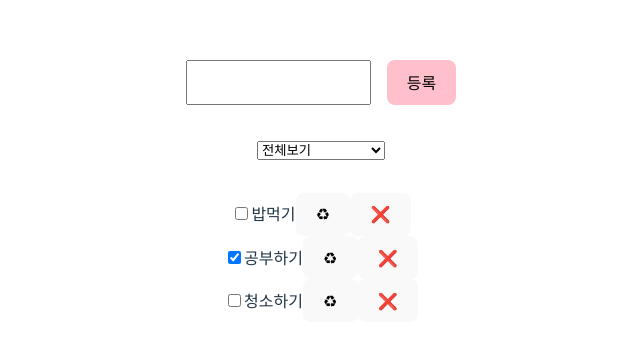
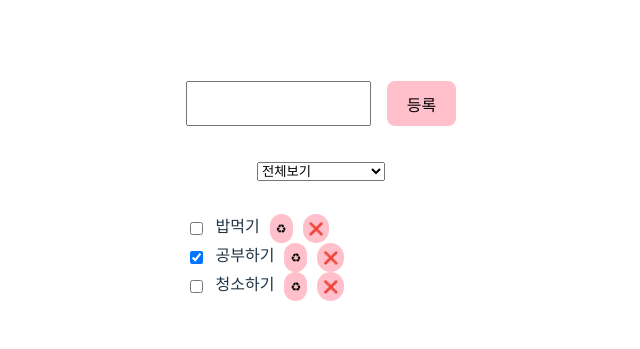
Before and after one commit to Young-097/TodoList, a React (Vite) app: page / in a window 1280 px wide. Shown: the part 209-558 px from the top of the page, without its empty margins (319-959 px from the left). Built offline with nearby package versions, Linux system fonts and the light colour scheme.

Commit message:
css살짝조정

```diff
--- a/src/Filter.jsx
+++ b/src/Filter.jsx
@@ -1,4 +1,3 @@
-import { useState } from "react";
 
 const filter = [
     {id: 0, label: "전체보기"},
--- /dev/null
+++ b/src/todoList.css
@@ -0,0 +1,16 @@
+.Editcomplete_2, .DeletButton{
+    padding: 5px;
+    font-size: 12px;
+    background-color: pink;
+    border-radius: 15px;
+}
+
+.label{
+    display: flex;
+    gap: 10px;
+}
+
+.labelTop{
+    display: grid;
+    gap: 30px;
+}
--- a/src/todoList.jsx
+++ b/src/todoList.jsx
@@ -1,5 +1,5 @@
 import { useState } from "react"
-
+import "./todoList.css"
 function TodoList ({todoList, setTodoList}) {
     const [editingId, setEditingId] = useState(null);
     const [editInput, setEditInput] = useState('')
@@ -21,8 +21,8 @@ function TodoList ({todoList, setTodoList}) {
     return(
         <>
             {todoList.map((todo, index)=>{return(
-                <div key={todo.id}>
-                    <label>
+                <div className="labelTop" key={todo.id}>
+                    <label className="label">
 
                         <input
                         type="checkbox"
@@ -35,17 +35,17 @@ function TodoList ({todoList, setTodoList}) {
                                 <input type="text"
                                 value={editInput}
                                 onChange={(e)=>{setEditInput(e.target.value)}}/>
-                                <button onClick={handleEditComplete}>♻</button>
+                                <button className="Editcomplete" onClick={handleEditComplete}>♻</button>
                             </>
 
                         ) :(
                             <>
                                 <span>{todo.todo}</span>
-                                <button onClick={()=>{handleEditButtonClick(todo.id, todo.todo)}}>♻</button>
+                                <button className="Editcomplete_2" onClick={()=>{handleEditButtonClick(todo.id, todo.todo)}}>♻</button>
                             </>
                         )
                     }
-                        <button onClick={()=>{handleDeleteButtonClick(todo.id)
+                        <button className="DeletButton" onClick={()=>{handleDeleteButtonClick(todo.id)
                         }}>❌</button>
                     </label>
                 </div>
```
